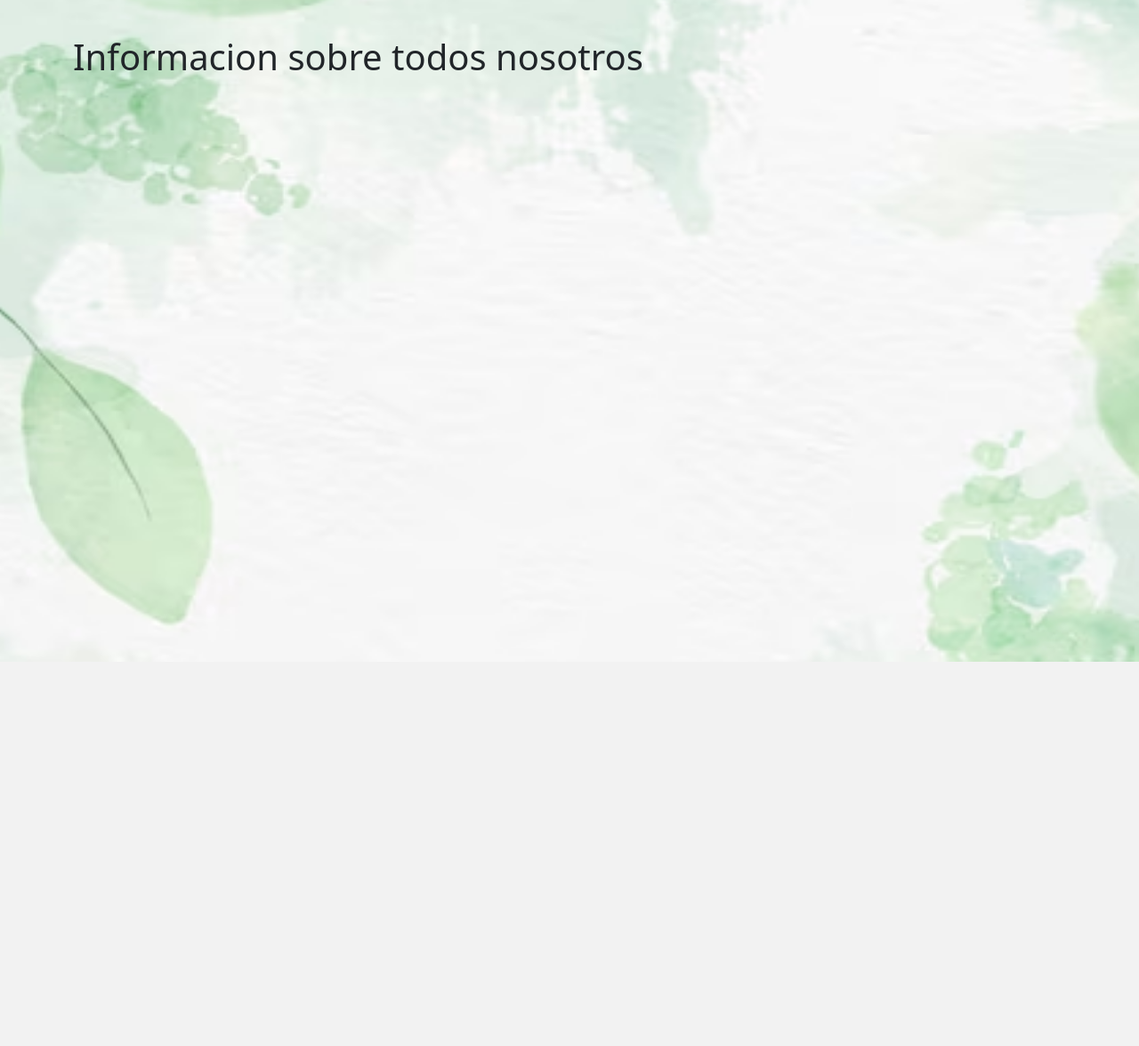
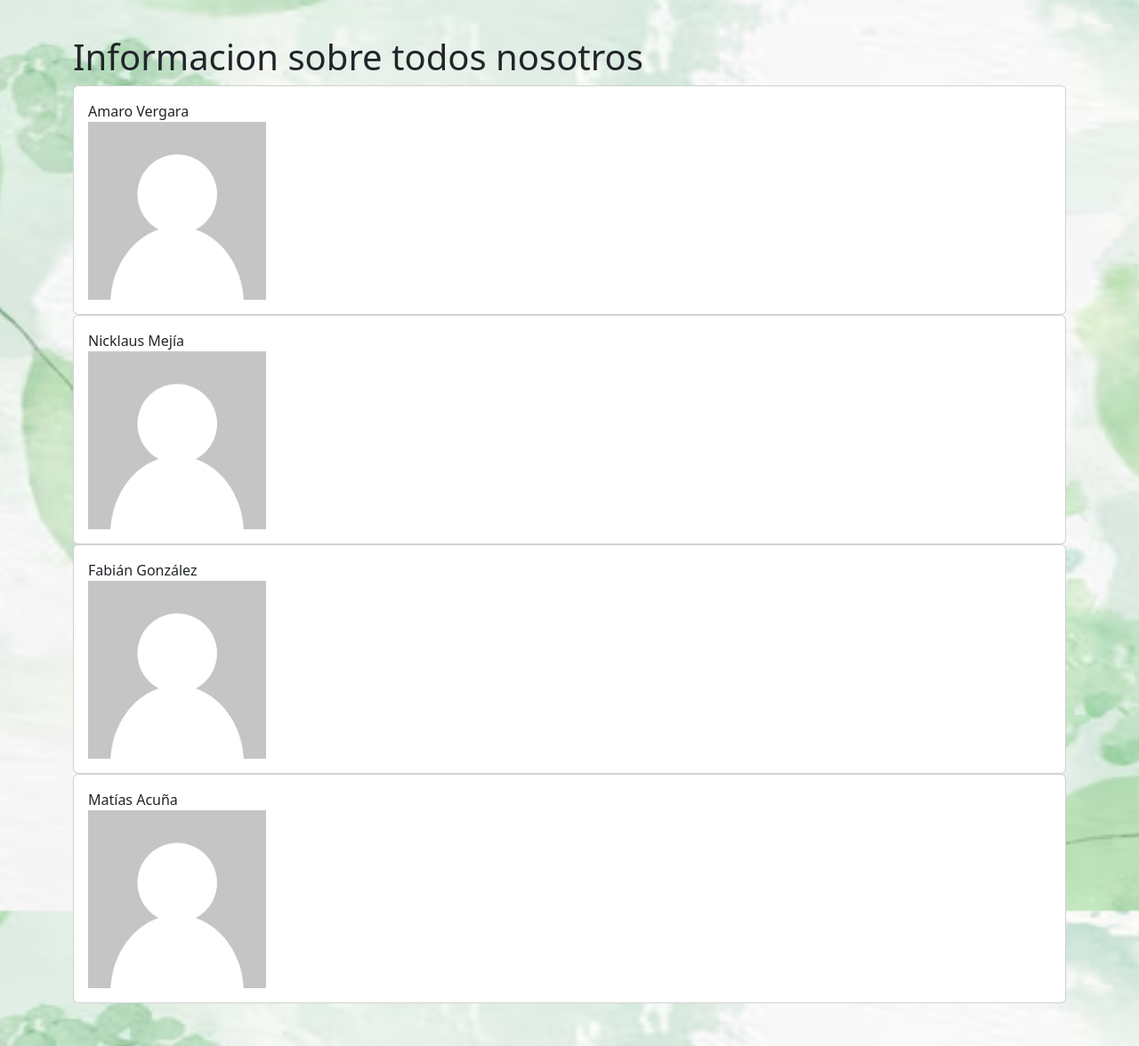
Before and after one commit to faaaabiiii/web-de-chamaquitos, a Django app: page /nosotros/ in a window 1280 px wide. Shown: the part 56-1232 px from the top of the page at 89% size. Before the commit the page ends 800 px from the top, so only its background shows below. Run offline with Django 4.2, Linux system fonts and the light colour scheme.

Commit message:
nosotros

```diff
--- a/homeapp/templates/nosotros.html
+++ b/homeapp/templates/nosotros.html
@@ -1,10 +1,28 @@
 {% extends 'base.html' %}
-
+{% load static %}
 
 {% block content %}
 <br>
 <br>
 <main class="container py-5">
     <h1>Informacion sobre todos nosotros</h1>
+
+    <section class="card card-body">
+        Amaro Vergara
+        <img src="{%static 'img/default_user_image.png'%}" width=200>
+    </section>
+    <section class="card card-body">
+        Nicklaus Mejía
+        <img src="{%static 'img/default_user_image.png'%}" width=200>
+    </section>
+    <section class="card card-body">
+        Fabián González
+        <img src="{%static 'img/default_user_image.png'%}" width=200>
+    </section>
+    <section class="card card-body">
+        Matías Acuña
+        <img src="{%static 'img/default_user_image.png'%}" width=200>
+    </section>
 </main>
+
 {% endblock %}
```
Also changed, not shown: homeapp/static/img/default_user_image.png (added).
